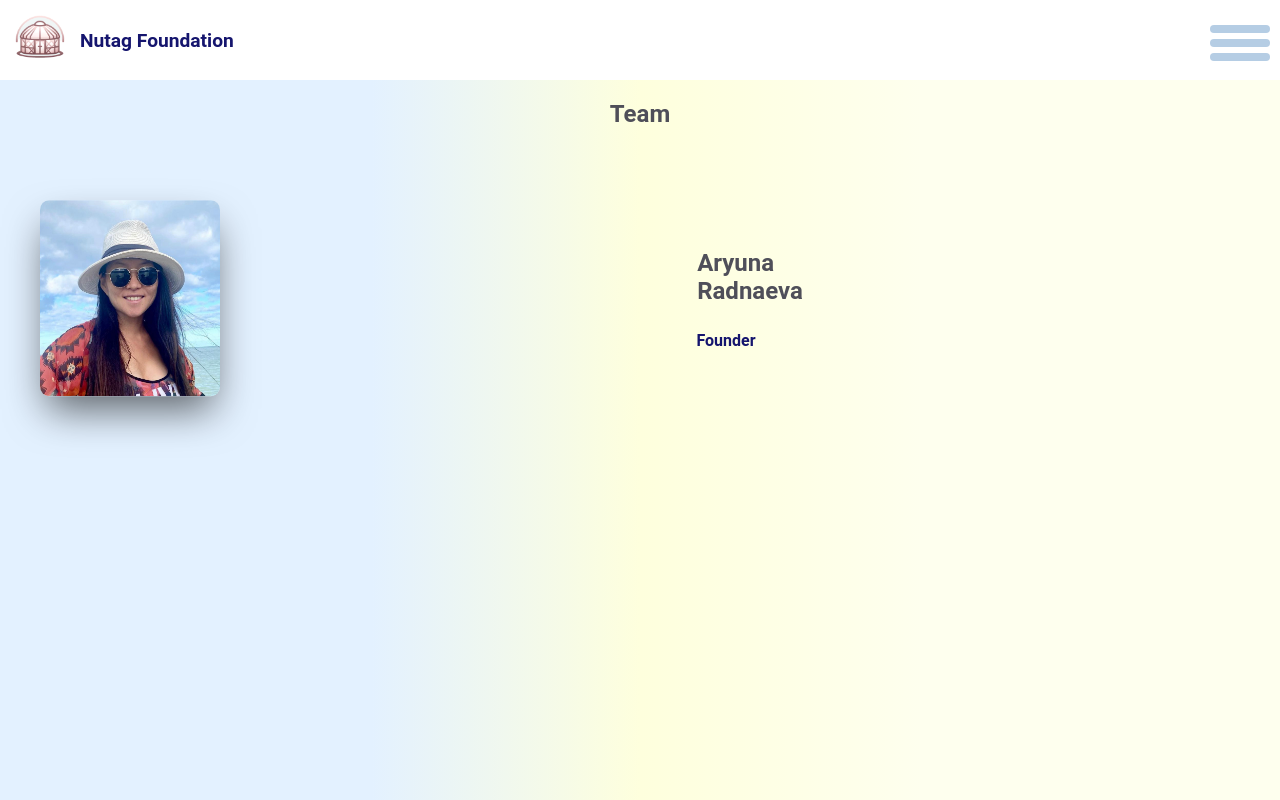
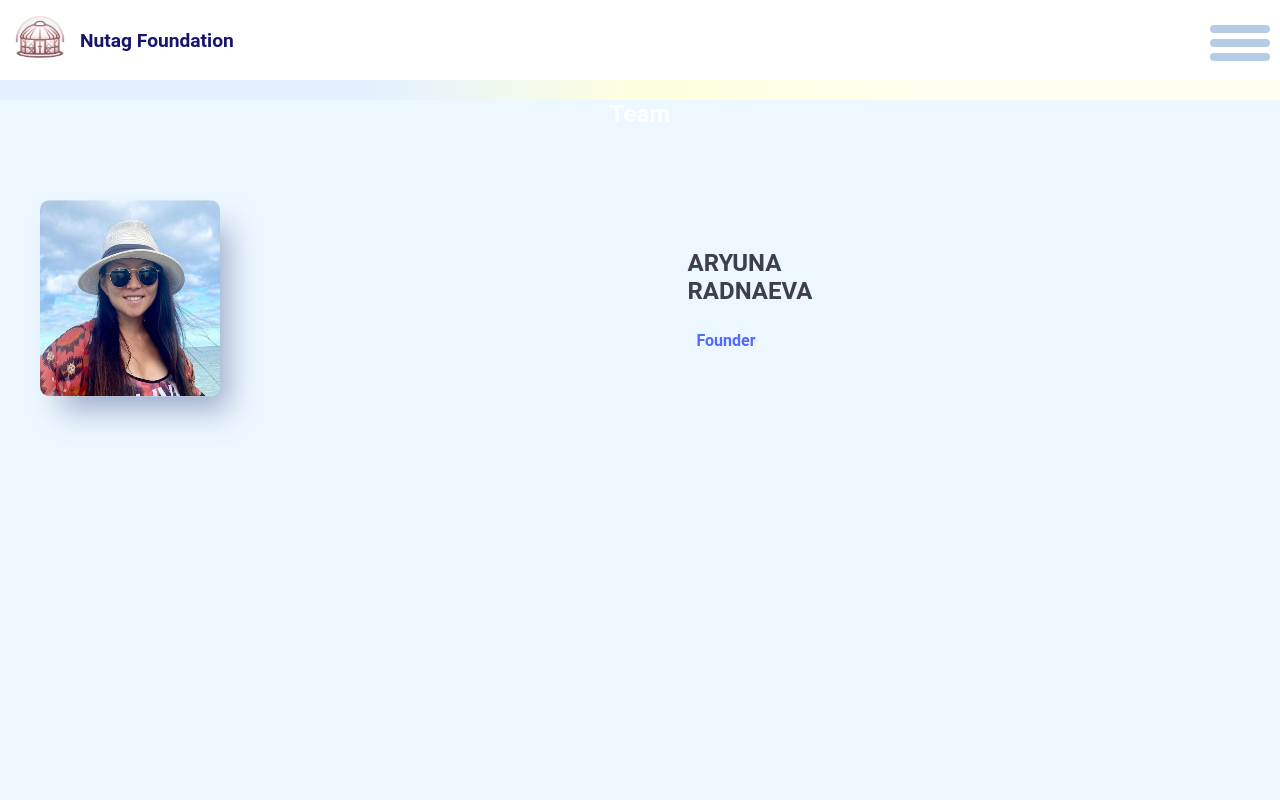
Before and after one commit to ariunaamy/nutag, a React (Vite) app: page /our_team in a window 1280 px wide. Shown: the top 800 px of the page. Built offline with nearby package versions, Linux system fonts and the light colour scheme.

Commit message:
team card styled

```diff
--- a/src/components/Team/Team.scss
+++ b/src/components/Team/Team.scss
@@ -5,7 +5,7 @@
   height: 100vh;
   margin-top: 100px;
   font-family: "Roboto", sans-serif;
-  color: $font;
+  background-color: rgb(237, 247, 255);
 
   h1 {
     text-align: center;
@@ -31,7 +31,7 @@
         width: 100%;
         object-fit: cover;
         border-radius: 5%;
-        box-shadow: rgba(0, 0, 0, 0.6) 0px 20px 40px -7px;
+        box-shadow: rgba(99, 121, 165, 0.6) 15px 20px 30px -7px;
 
       }
     }
@@ -48,11 +48,13 @@
         font-weight: 600;
         margin-bottom: 10px;
         text-align: left;
+        color: $dark-grey;
+
       }
 
       p {
         margin-left: -3rem;
-        color: $blue;
+        color: $light-blue;
         font-size: 1rem;
         font-weight: 600;
         text-align: left;
--- a/src/components/Team/Team.tsx
+++ b/src/components/Team/Team.tsx
@@ -10,9 +10,9 @@ const Team = () => {
         </div>
         <div className="right-child">
           <h1>
-            Aryuna
+            ARYUNA
             <br />
-            Radnaeva
+            RADNAEVA
           </h1>
           <p>Founder</p>
         </div>
--- a/src/styles/_variables.scss
+++ b/src/styles/_variables.scss
@@ -4,6 +4,7 @@ $primary-color:  #F9F9F9;
 $secondary-color: #282828;
 $yellow: rgb(255, 238, 48);
 $blue: #15156e;
+$light-blue: #5269ff;
 $brown: rgb(49, 22, 3);
 $slate-blue: rgb(181, 205, 228);
 //font:
@@ -11,6 +12,7 @@ $font-base: 'Roboto', sans-serif;
 $font-header: 'Lora', serif;
 $base-font-size: 16px;
 $font: #4f4f59;
+$dark-grey: #3f3f49;
 
 
 $background-gradient: linear-gradient(
```
